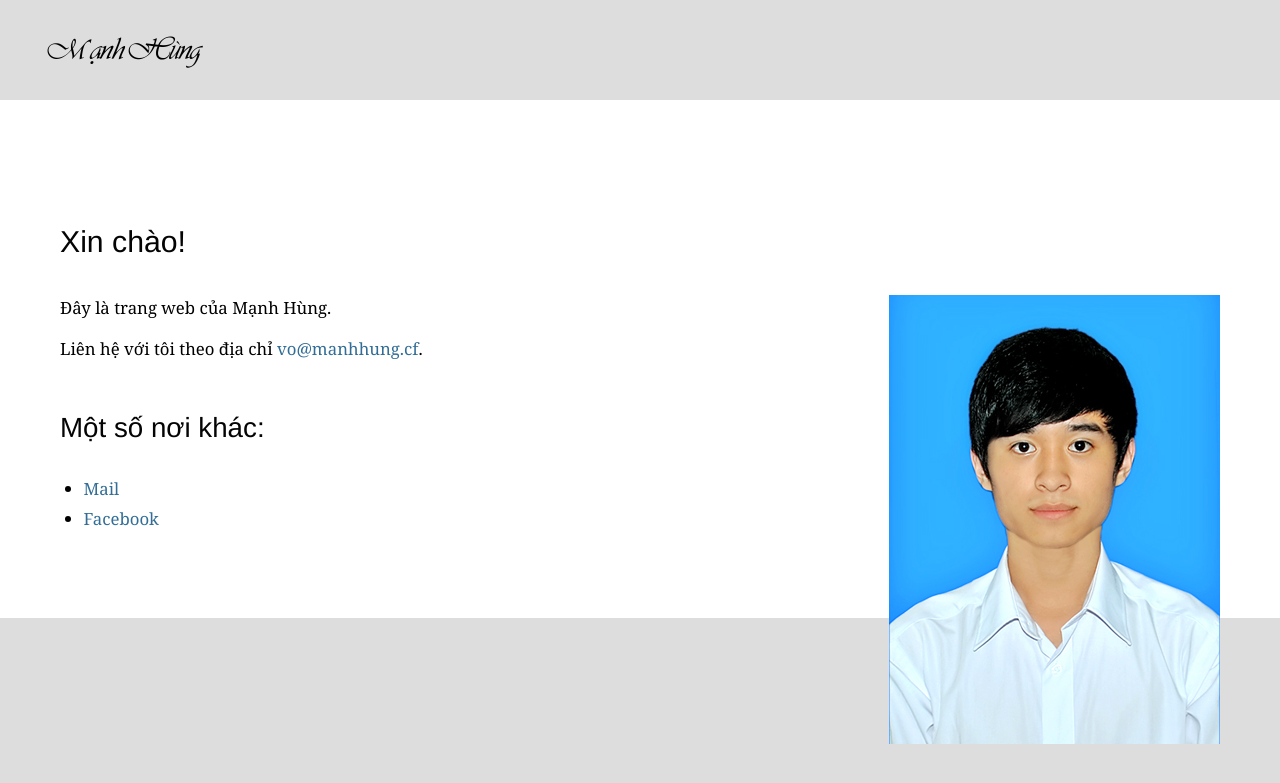
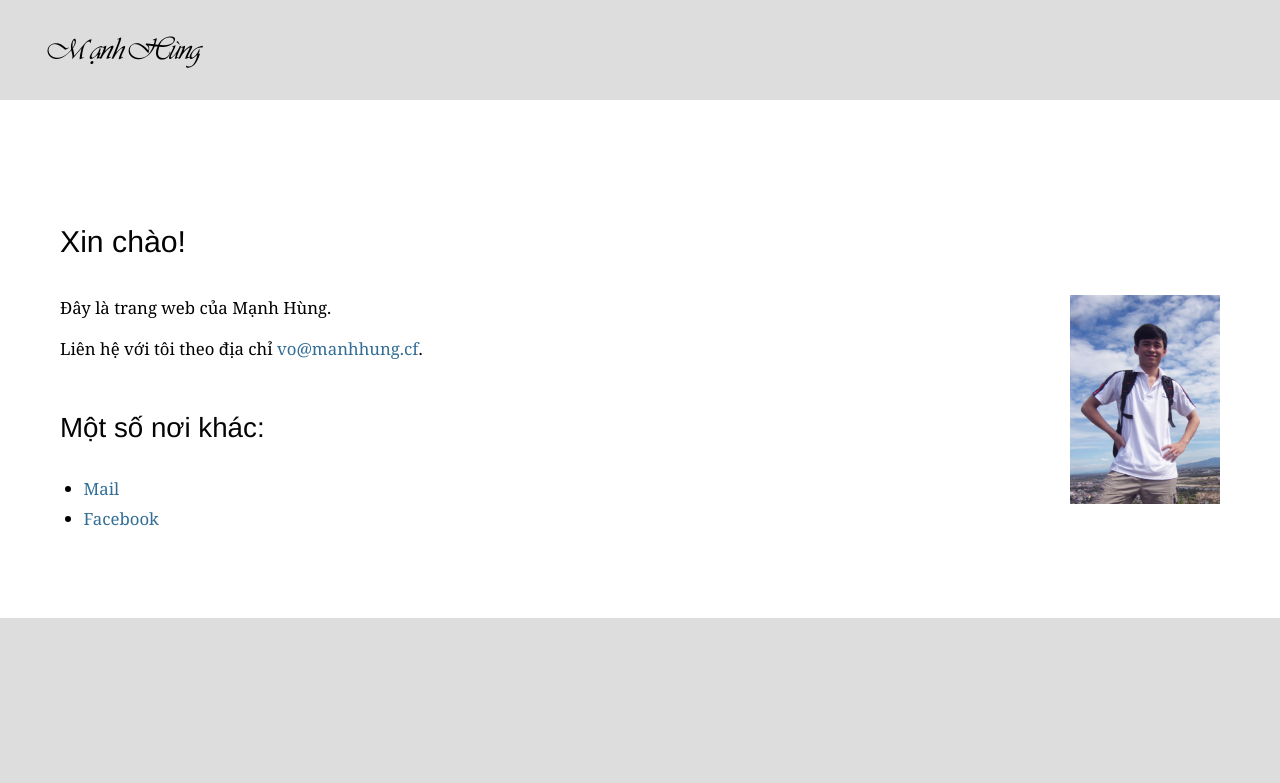
Before and after one commit to manhhung/manhhung.github.io, a Jekyll site: the page built from index.md, in a window 1280 px wide. Shown: the top 783 px of the page. Built offline with Jekyll 4.4.1, drawn with Linux system fonts in a browser that asks for light colours; some web fonts are replaced; Markdown is read by kramdown in place of the engine named in the settings.

Commit message:
update picture

```diff
--- a/index.md
+++ b/index.md
@@ -3,7 +3,7 @@ layout: page
 title: Mạnh Hùng
 ---
 ### Xin chào!
-<img src="/3x4.jpg" align="right">
+<img src="/ava2.jpg" align="right" width="150px">
 Đây là trang web của Mạnh Hùng.
 
 Liên hệ với tôi theo địa chỉ [vo@manhhung.cf](mailto:vo@manhhung.cf).
```
Also changed, not shown: 3x4.jpg (deleted), ava.jpg (added), ava2.jpg (added).
